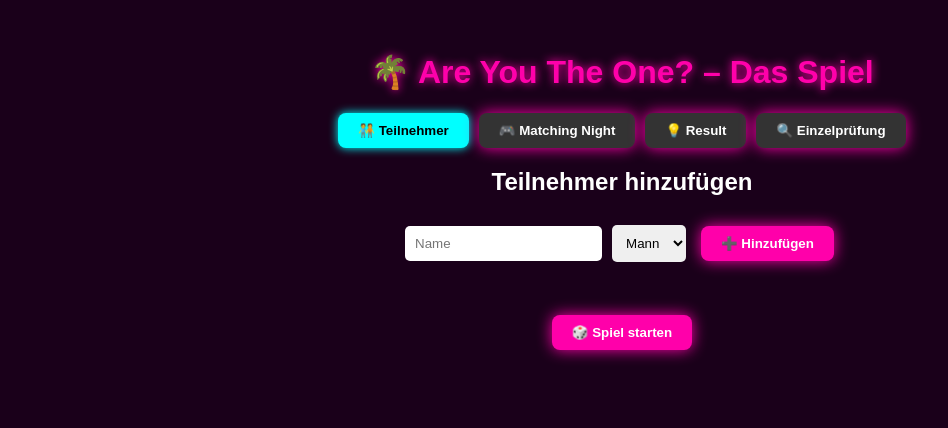
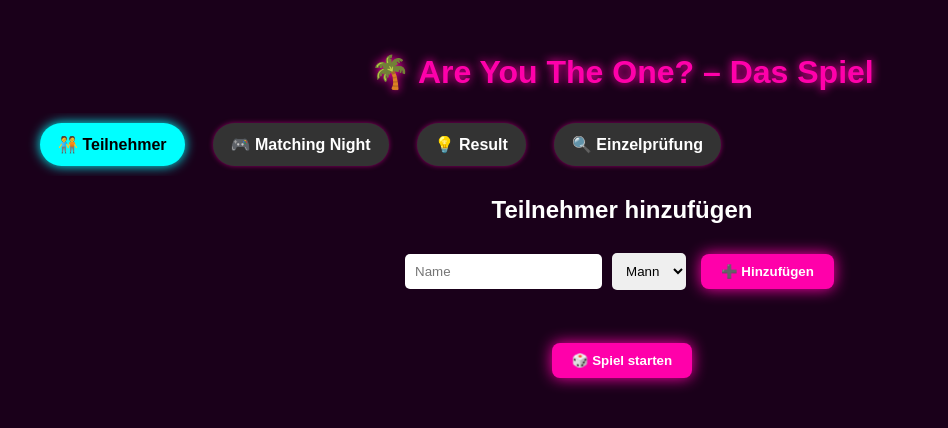
Before and after one commit to paulseeland/are-you-the-one-game, a React (Vite) app: page / in a window 1280 px wide. Shown: the top 428 px of the page, without its empty margins (18-966 px from the left). Built offline with nearby package versions, Linux system fonts and the light colour scheme.

Commit message:
Update styles.css

```diff
--- a/src/styles.css
+++ b/src/styles.css
@@ -34,16 +34,43 @@ body {
     border: none;
   }
 
+  .tabs-container {
+  display: flex;
+  overflow-x: auto;
+  -webkit-overflow-scrolling: touch;
+  padding: 0 1rem;
+  gap: 0.5rem;
+  margin-bottom: 1rem;
+}
+
 .tab-button {
+  flex: 0 0 auto;
+  padding: 12px 18px;
+  font-size: 1rem;
   background: #333;
-    margin: 0 5px;
+  color: #fff;
+  border-radius: 999px;
+  border: none;
+  box-shadow: 0 0 5px rgba(255, 0, 170, 0.5);
+  transition: background 0.3s;
+}
+
+.tab-button:active, .tab-button:focus {
+  outline: none;
+  transform: scale(0.98);
 }
 
 .tab-button.active {
   background: #00ffff;
   color: #000;
-    font-weight: bold;
-    box-shadow: 0 0 10px #00ffff;
+  box-shadow: 0 0 12px #00ffff;
+}
+
+@media (max-width: 480px) {
+  .tab-button {
+    font-size: 0.95rem;
+    padding: 10px 14px;
+  }
 }
 
   .heart {
```
Lines whose indentation alone changed are shown as unchanged.
